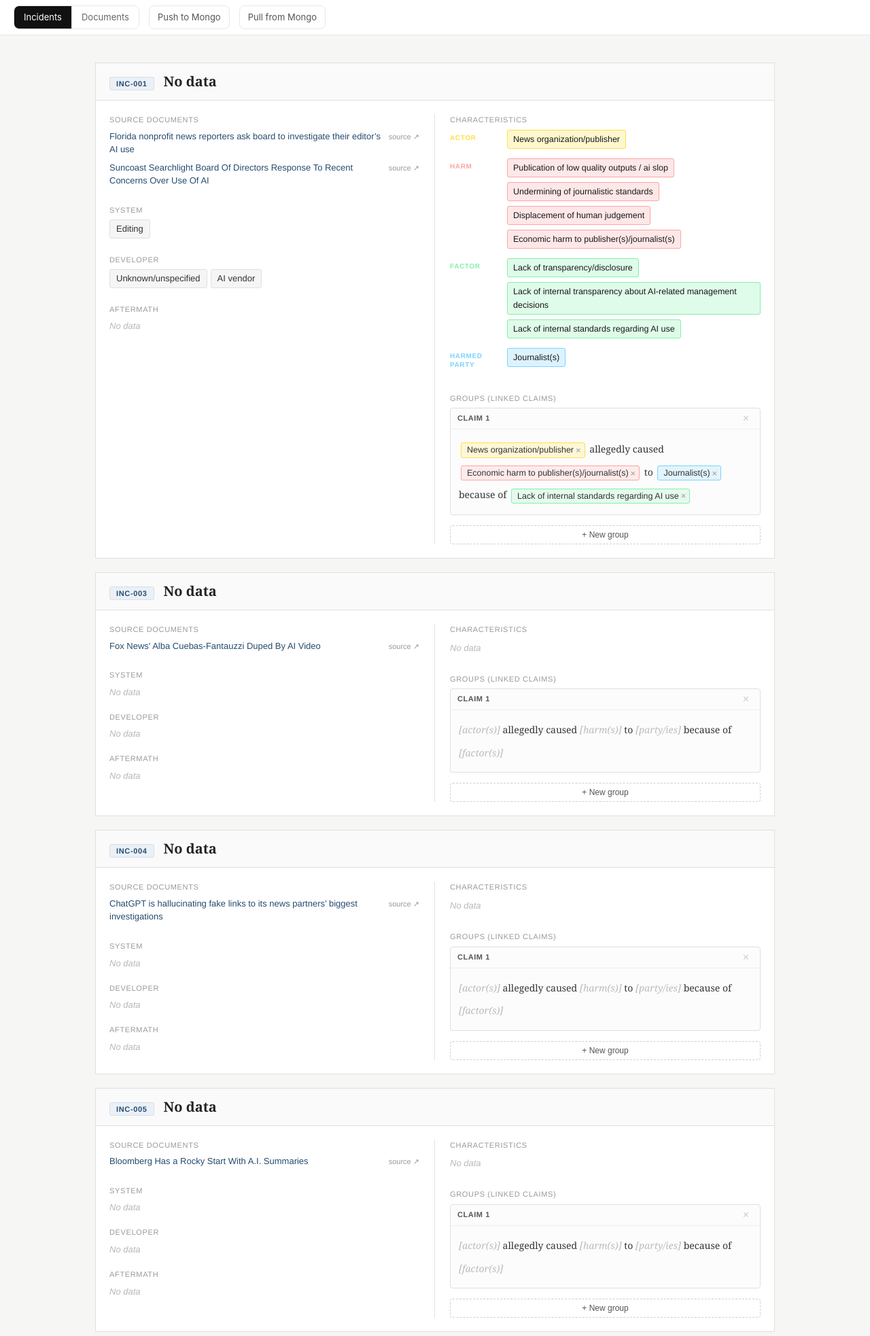
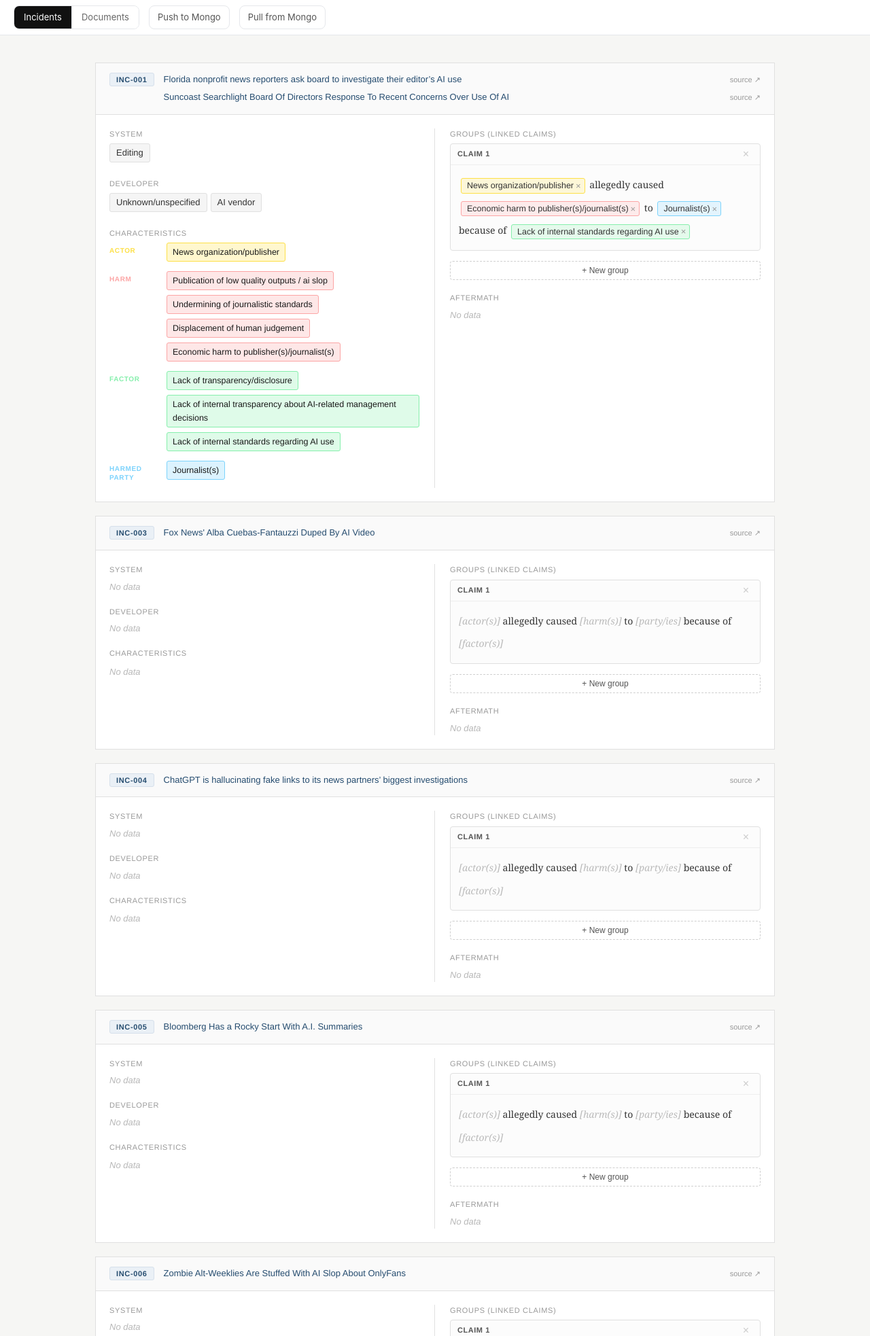
Before and after one commit to aishichandra/annotation-incidents, a Flask app: page / in a window 1280 px wide. Shown: the top 1966 px of the page at 68% size. Run offline with Flask 3, Linux system fonts and the light colour scheme; some libraries are stand-ins or nearby versions.

Commit message:
Incident card layout: docs in header, characteristics left, sentence-only claims
- Source documents moved into the card header next to the incident id (plain
  link styling); incident title removed from the card.
- Characteristics palette moved to the left column; Aftermath renders last,
  under the claim groups in the right column.
- Claim groups show only the fill-in-the-blank sentence (drop a characteristic
  to fill a gap); one claim auto-seeded per incident.
- Highlight menu: flat custom tag order, no group titles; aftermath is
  justification-only free text with a closed button style.
- Fix: a sub-selection inside an existing highlight now keeps the tag menu
  instead of being hijacked by the mark's span menu.

```diff
--- a/incident_groups.json
+++ b/incident_groups.json
@@ -23,7 +23,7 @@
         ]
       }
     ],
-    "updated_at": "2026-07-30T00:57:14.441426+00:00"
+    "updated_at": "2026-07-30T01:42:37.949970+00:00"
   },
   "GVYZ9GGM": {
     "groups": [
--- a/templates/index.html
+++ b/templates/index.html
@@ -54,6 +54,9 @@
     padding: 3px 9px; border-radius: 3px; flex: none; }
   .tow-title { font-family: Georgia, 'Times New Roman', serif; font-size: 20px; font-weight: 700;
     color: #222; line-height: 1.25; flex: 1 1 260px; min-width: 0; }
+  .tow-title-ph { color: #bbb; font-style: italic; font-weight: 400; }
+  .tow-headdocs { flex: 1 1 260px; min-width: 0; display: flex; flex-direction: column; gap: 5px; }
+  .tow-headdocs .tow-doc { margin-bottom: 0; }
   .tow-meta { font-size: 12px; color: #999; flex: none; }
   .tow-meta b { color: #444; font-weight: 600; }
 
@@ -466,7 +469,8 @@ async function loadIncidents() {
       loadDoc(i);
     };
   });
-  // Wire the interactive drag-to-group area on each card to its live incident.
+  // Wire the palette (left) and the drag-to-group claims (right) to their incident.
+  wrap.querySelectorAll('.tow-palette').forEach(el => buildPalette(el, INCIDENTS[el.dataset.inc]));
   wrap.querySelectorAll('.tow-groups').forEach(el => buildGroupsUI(el, INCIDENTS[el.dataset.inc]));
 }
 
@@ -479,16 +483,20 @@ let INCIDENTS = {};   // incident_id -> incident object, for post-render handler
 function incidentCard(inc, fields) {
   const chips = arr => arr.map(v => `<span class="tow-chip">${escapeHtml(v)}</span>`).join('');
 
-  // Every schema field (System, Developer, Deployer, …) — value chips or "No data",
+  // One field block (System, Developer, Aftermath, …) — value chips or "No data",
   // plus any coder comments left on the field.
-  const fieldBlocks = fields.map(f => {
+  const fieldBlock = (f) => {
     const vals = inc.field_values[f.key] || [];
     const cmts = (inc.field_comments && inc.field_comments[f.key]) || [];
     const valHtml = vals.length ? chips(vals) : NODATA;
     const cmtHtml = cmts.map(c => `<div class="tow-comment">“${escapeHtml(c)}”</div>`).join('');
     return `<div class="tow-field"><div class="tow-label">${escapeHtml(f.label)}</div>`
       + `<div class="tow-value">${valHtml}${cmtHtml}</div></div>`;
-  }).join('');
+  };
+  // Aftermath renders last of all, under the claim groups; the rest sit up left.
+  const leftFieldBlocks = fields.filter(f => f.key !== 'incident_aftermath').map(fieldBlock).join('');
+  const aftermath = fields.find(f => f.key === 'incident_aftermath');
+  const aftermathBlock = aftermath ? fieldBlock(aftermath) : '';
 
   const docsHtml = inc.documents.map(d => {
     const url = d.url
@@ -497,18 +505,20 @@ function incidentCard(inc, fields) {
       + `<span class="dtitle">${escapeHtml(d.title || '(untitled document)')}</span>${url}</div>`;
   }).join('');
 
+  const encId = escapeHtml(inc.incident_id);
   return `<div class="tow-card">
     <div class="tow-head">
-      <span class="tow-id">${escapeHtml(inc.incident_id)}</span>
-      <span class="tow-title">${inc.title ? escapeHtml(inc.title) : 'No data'}</span>
+      <span class="tow-id">${encId}</span>
+      <div class="tow-headdocs">${docsHtml}</div>
     </div>
     <div class="tow-body">
       <div class="tow-col c1">
-        <div class="tow-field"><div class="tow-label">Source documents</div><div class="tow-value">${docsHtml}</div></div>
-        ${fieldBlocks}
+        ${leftFieldBlocks}
+        <div class="tow-palette" data-inc="${encId}"></div>
       </div>
       <div class="tow-col c2">
-        <div class="tow-groups" data-inc="${escapeHtml(inc.incident_id)}"></div>
+        <div class="tow-groups" data-inc="${encId}"></div>
+        ${aftermathBlock}
       </div>
     </div>
   </div>`;
@@ -527,17 +537,11 @@ async function saveGroups(inc) {
   } catch (e) { /* non-fatal: local drag state stays until reload */ }
 }
 
-// The drag-to-group surface: a palette of pooled role values (draggable) above a
-// set of group drop-zones. Dropping a value into a group links it into that claim.
-// Rebuilds itself on every change and persists per incident.
-function buildGroupsUI(container, inc) {
+// The pooled characteristics palette (left column) — draggable chips grouped by
+// role. Built once; dragging copies into groups, so it never needs to rebuild.
+function buildPalette(container, inc) {
   if (!inc) return;
-  // Always start with one claim ready (auto-selected). Empty groups aren't saved
-  // server-side, so this just seeds the first sentence template each load.
-  if (!inc.groups.length) inc.groups.push({ id: '1', members: [] });
   container.innerHTML = '';
-
-  // ---- palette: pooled characteristics, grouped by role, each chip draggable ----
   const palette = document.createElement('div');
   palette.className = 'tow-field';
   palette.innerHTML = `<div class="tow-label">Characteristics</div>`;
@@ -559,10 +563,19 @@ function buildGroupsUI(container, inc) {
     });
   }
   container.appendChild(palette);
-
-  // ---- groups: each is a claim sentence + drop zone ----
+}
+
+// The claim groups (right column) — each a fill-in-the-blank sentence + drop zone.
+// Rebuilds itself on every change and persists per incident.
+function buildGroupsUI(container, inc) {
+  if (!inc) return;
+  // Always start with one claim ready (auto-selected). Empty groups aren't saved
+  // server-side, so this just seeds the first sentence template each load.
+  if (!inc.groups.length) inc.groups.push({ id: '1', members: [] });
+  container.innerHTML = '';
+
   const groupsWrap = document.createElement('div');
-  groupsWrap.className = 'tow-field grp-section';
+  groupsWrap.className = 'tow-field';
   groupsWrap.innerHTML = `<div class="tow-label">Groups (linked claims)</div>`;
   inc.groups.forEach(grp => groupsWrap.appendChild(buildGroupBox(inc, grp, container)));
 
```
